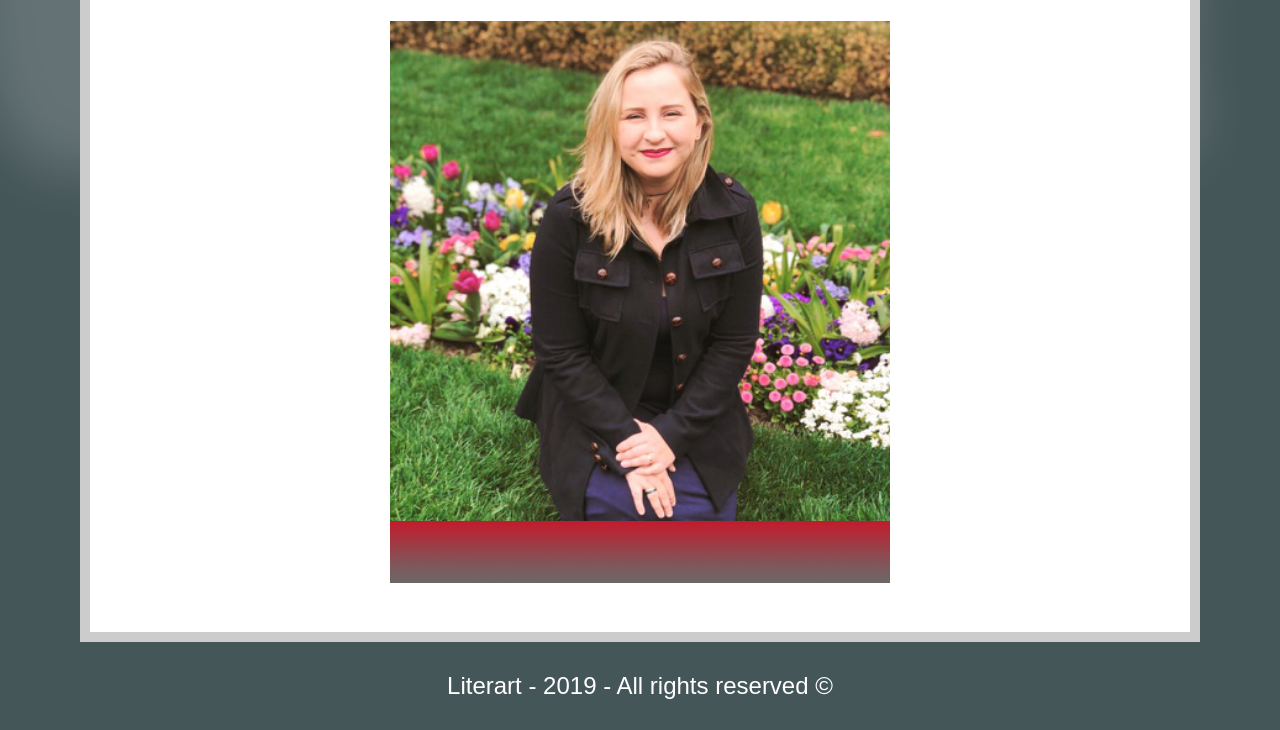
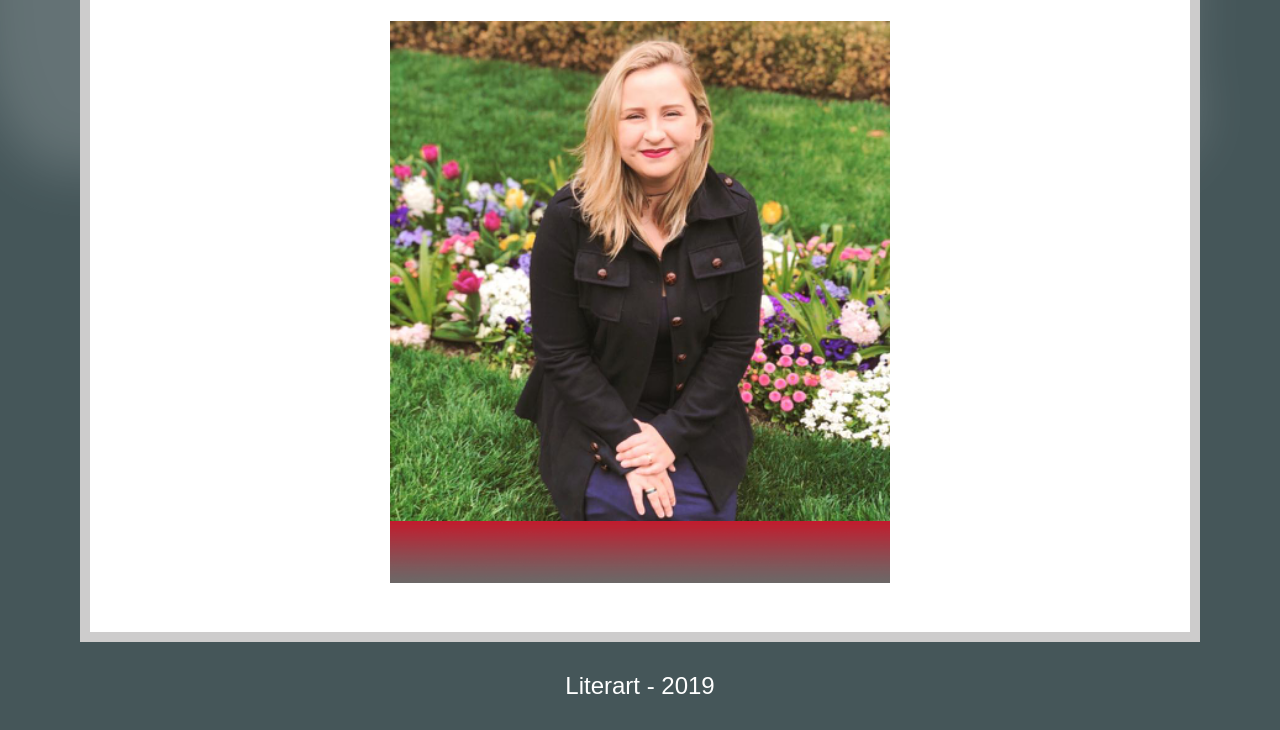
Before and after one commit to erikaperillo/literart, a plain HTML site: page about.html in a window 1280 px wide. Shown: the part 381-1111 px from the top of the page. Drawn offline with Linux system fonts and the light colour scheme.

Commit message:
Remove "all rights reserved"

```diff
--- a/about.html
+++ b/about.html
@@ -41,7 +41,7 @@
         </div>
       </div>
       <div class="footer">
-        Literart - 2019 - All rights reserved ©
+        Literart - 2019
       </div>
     </div>
   </body>
```
Also changed, not shown: contact.html (+1 -1 lines), index.html (+1 -1 lines), intermediality.html (+1 -1 lines), media-combination.html (+1 -1 lines), media-transposition.html (+1 -1 lines).
